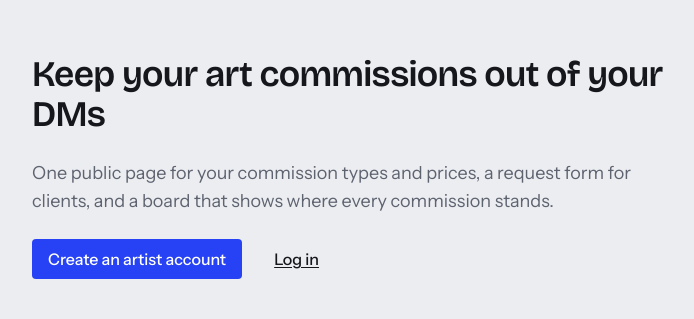
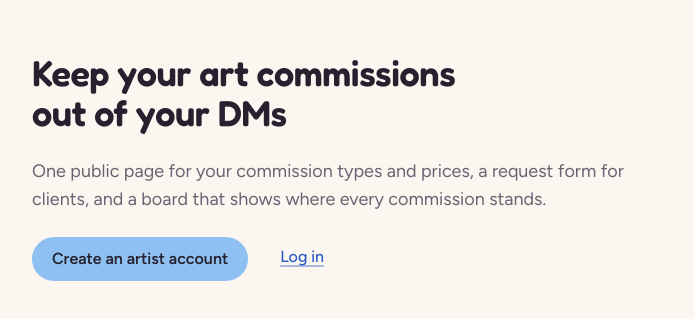
Before and after one commit to GreatLoveV/commissions, a Next.js app: page / in a window 1280 px wide. Shown: the part 233-552 px from the top of the page, without its empty margins (288-982 px from the left). Built offline with nearby package versions, Linux system fonts and the light colour scheme.

Commit message:
add sketchbook color tokens and new fonts

```diff
--- a/src/app/globals.css
+++ b/src/app/globals.css
@@ -1,23 +1,63 @@
 @import "tailwindcss";
 
 /*
-  Design tokens. The artist's work brings the color, so the interface
-  stays quiet: an artboard grey behind white sheets, dark ink for text
-  and one blue for anything you can act on.
+  Design tokens.
+
+  The idea: an artist's sketchbook. Warm paper behind white sheets, soft
+  plum ink for text, and the light blue pencil artists sketch with
+  ("blueline") as the colour of the main buttons. Pink is for stickers and
+  small happy moments only, never for text on paper.
+
+  The older names (canvas, accent, open...) are kept so every page keeps
+  working while the redesign goes page by page.
 */
 @theme inline {
-  --color-canvas: #ecedf1;
-  --color-sheet: #ffffff;
-  --color-ink: #15171c;
-  --color-muted: #5e6370;
-  --color-line: #d5d7de;
-  --color-accent: #2742f5;
-  --color-accent-strong: #1b2fc4;
-  --color-open: #0b7a41;
-  --color-danger: #b3261e;
+  /* surfaces */
+  --color-canvas: #fbf6ef; /* page background, sketchbook paper */
+  --color-sheet: #ffffff; /* panels that sit on the paper */
+  --color-sunk: #f4ede3; /* wells: table headers, code, skeletons */
+
+  /* text */
+  --color-ink: #26212e;
+  --color-muted: #6a6273; /* 5.4:1 on paper, 5.8:1 on white */
+
+  /* lines */
+  --color-line: #e7ded3;
+  --color-line-strong: #8a8193; /* input borders, 3.4:1 on white */
+
+  /* actions */
+  --color-blueline: #8ec1f2; /* primary button fill, ink text on it */
+  --color-blueline-soft: #d9eafb;
+  --color-accent: #2b57c8; /* links and focus ring, 6.4:1 on white */
+  --color-accent-strong: #1f3f96;
+
+  /* stickers and highlights */
+  --color-pink: #ff8db5; /* decoration only */
+  --color-pink-soft: #ffe1ec;
+  --color-pink-strong: #b4235e; /* text-safe pink */
+
+  /* feedback */
+  --color-open: #2c7a4f;
+  --color-open-soft: #dcf2e3;
+  --color-warn: #8a5a00;
+  --color-warn-soft: #fff0c7;
+  --color-danger: #be3a2f;
+  --color-danger-soft: #fde4e1;
 
   --font-sans: var(--font-body), ui-sans-serif, system-ui, sans-serif;
-  --font-display: var(--font-heading), var(--font-body), ui-sans-serif, sans-serif;
+  --font-display: var(--font-heading), var(--font-body), ui-rounded, sans-serif;
+
+  /* radii are tiered: pills for buttons, soft corners for controls,
+     rounder corners for the panels that hold them */
+  --radius-control: 0.75rem;
+  --radius-panel: 1.25rem;
+  --radius-sticker: 0.5rem;
+
+  /* flat by default. One soft lift for things that float above the page */
+  --shadow-float: 0 1px 2px rgb(38 33 46 / 0.06), 0 8px 24px -6px rgb(38 33 46 / 0.18);
+
+  --ease-out-soft: cubic-bezier(0.22, 1, 0.36, 1);
+  --ease-pop: cubic-bezier(0.34, 1.4, 0.64, 1);
 }
 
 body {
@@ -27,9 +67,12 @@ body {
 }
 
 h1,
-h2 {
+h2,
+h3 {
   font-family: var(--font-display);
-  letter-spacing: -0.02em;
+  font-weight: 600;
+  letter-spacing: -0.01em;
+  text-wrap: balance;
 }
 
 /* main only gets focus from the skip link, it needs no ring */
@@ -37,8 +80,37 @@ main:focus {
   outline: none;
 }
 
-/* one focus style everywhere, visible on both grey and white */
+/* one focus style everywhere, visible on paper, white and blue */
 :focus-visible {
   outline: 2px solid var(--color-accent);
   outline-offset: 2px;
 }
+
+/* the loading shimmer on skeletons */
+@keyframes shimmer {
+  from {
+    background-position: 150% 0;
+  }
+  to {
+    background-position: -50% 0;
+  }
+}
+
+@keyframes spin {
+  to {
+    transform: rotate(360deg);
+  }
+}
+
+/* when someone asks for less motion, nothing moves on its own and every
+   transition is instant */
+@media (prefers-reduced-motion: reduce) {
+  *,
+  *::before,
+  *::after {
+    animation-duration: 0.01ms !important;
+    animation-iteration-count: 1 !important;
+    transition-duration: 0.01ms !important;
+    scroll-behavior: auto !important;
+  }
+}
--- a/src/app/layout.tsx
+++ b/src/app/layout.tsx
@@ -1,15 +1,17 @@
 import type { Metadata } from "next";
-import { Bricolage_Grotesque, Instrument_Sans } from "next/font/google";
+import { Figtree, Fredoka } from "next/font/google";
 import "./globals.css";
 
-const heading = Bricolage_Grotesque({
+// round and friendly, for headings and artist names
+const heading = Fredoka({
   variable: "--font-heading",
-  subsets: ["latin"],
+  subsets: ["latin", "latin-ext"],
 });
 
-const body = Instrument_Sans({
+// clear at small sizes, for everything else
+const body = Figtree({
   variable: "--font-body",
-  subsets: ["latin"],
+  subsets: ["latin", "latin-ext"],
 });
 
 export const metadata: Metadata = {
--- a/src/components/styles.ts
+++ b/src/components/styles.ts
@@ -1,19 +1,50 @@
-// Class lists shared by buttons, links and inputs, so they look the same
-// everywhere and only need changing in one place.
+// Class lists shared by buttons, links, inputs and panels, so they look
+// the same everywhere and only need changing in one place.
+//
+// Sizes are separate from variants so a call site never has to override
+// padding with a second class (two padding classes fight each other).
 
 const buttonBase =
-  "inline-flex items-center justify-center rounded-sm px-4 py-2 font-medium disabled:opacity-60";
+  "inline-flex items-center justify-center gap-2 rounded-full font-semibold whitespace-nowrap " +
+  "transition-[background-color,border-color,color,transform] duration-150 ease-out-soft " +
+  "active:translate-y-px disabled:pointer-events-none disabled:opacity-55";
 
-export const buttonPrimary = `${buttonBase} bg-accent text-white hover:bg-accent-strong`;
+export const buttonSizes = {
+  sm: "min-h-9 px-4 text-sm",
+  md: "min-h-11 px-5",
+  lg: "min-h-13 px-7 text-lg",
+} as const;
 
-export const buttonSecondary = `${buttonBase} border border-line bg-sheet text-ink hover:border-ink`;
+export const buttonVariants = {
+  // ink text on blue pencil: the one thing to press on a screen
+  primary: "bg-blueline text-ink hover:bg-blueline-soft",
+  secondary: "border-2 border-ink/15 bg-sheet text-ink hover:border-ink",
+  // dark pill, for the call to action in the site header
+  ink: "bg-ink text-canvas hover:bg-ink/85",
+  ghost: "text-ink hover:bg-ink/5",
+  danger: "border-2 border-danger/30 bg-sheet text-danger hover:border-danger hover:bg-danger-soft",
+} as const;
 
-export const buttonDanger = `${buttonBase} border border-danger bg-sheet text-danger hover:bg-danger hover:text-white`;
+export type ButtonVariant = keyof typeof buttonVariants;
+export type ButtonSize = keyof typeof buttonSizes;
 
-export const linkClass = "underline underline-offset-2 hover:text-accent";
+export function buttonClass(variant: ButtonVariant = "primary", size: ButtonSize = "md") {
+  return `${buttonBase} ${buttonVariants[variant]} ${buttonSizes[size]}`;
+}
+
+// the names the pages already use
+export const buttonPrimary = buttonClass("primary");
+export const buttonSecondary = buttonClass("secondary");
+export const buttonDanger = buttonClass("danger");
+
+export const linkClass =
+  "font-medium text-accent underline decoration-accent/40 decoration-2 underline-offset-3 hover:decoration-accent";
 
 export const inputClass =
-  "w-full rounded-sm border border-line bg-sheet px-3 py-2 text-ink aria-invalid:border-danger";
+  "w-full rounded-control border-2 border-line-strong/50 bg-sheet px-3.5 py-2.5 text-ink " +
+  "placeholder:text-muted/80 transition-colors duration-150 hover:border-line-strong " +
+  "focus-visible:border-accent focus-visible:outline-accent/30 focus-visible:outline-4 focus-visible:outline-offset-0 " +
+  "aria-invalid:border-danger disabled:bg-sunk disabled:text-muted";
 
-// white panel that sits on the grey page background
-export const sheetClass = "rounded-sm border border-line bg-sheet";
+// white panel that sits on the paper background
+export const sheetClass = "rounded-panel border border-line bg-sheet";
```
